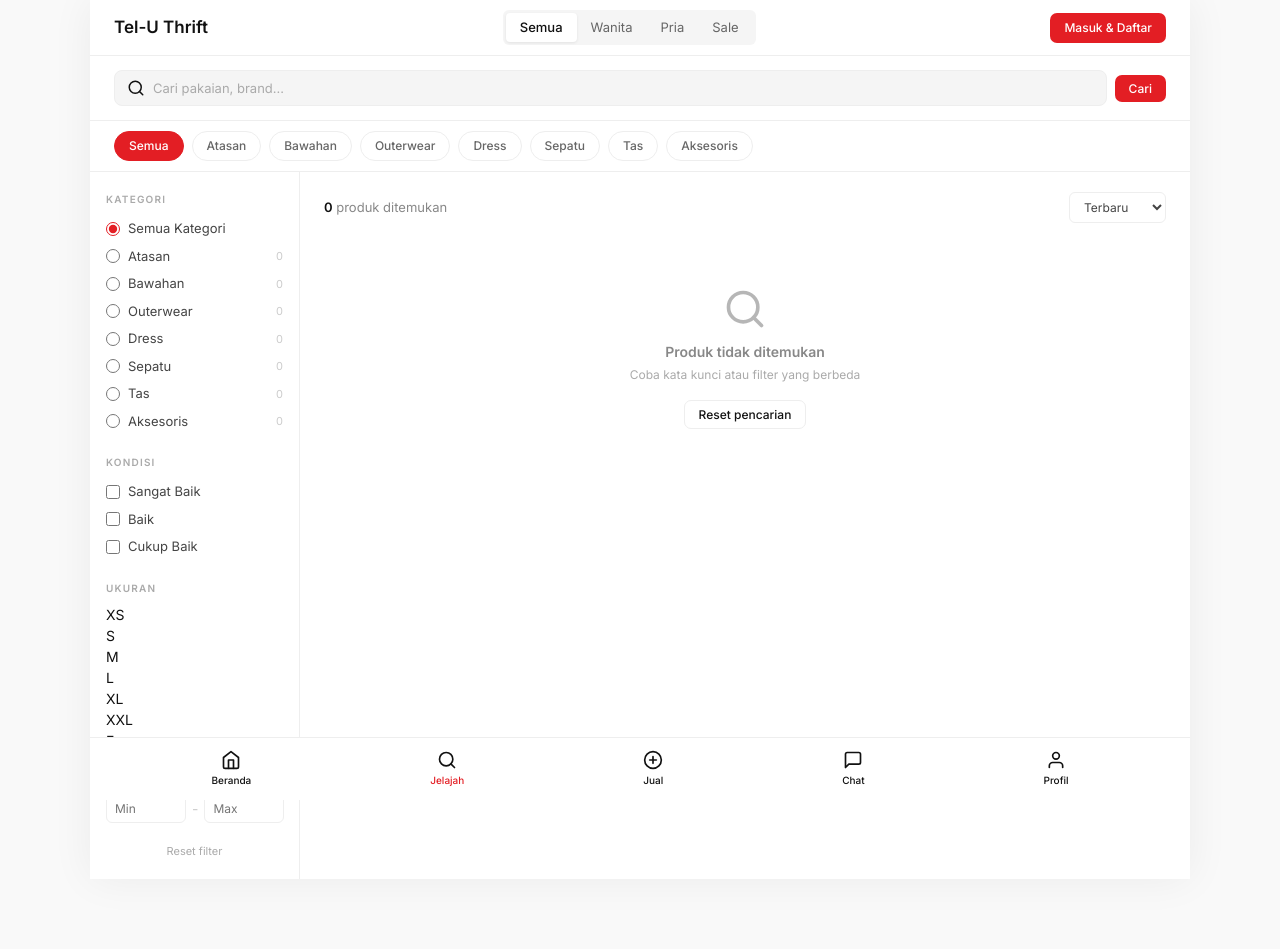
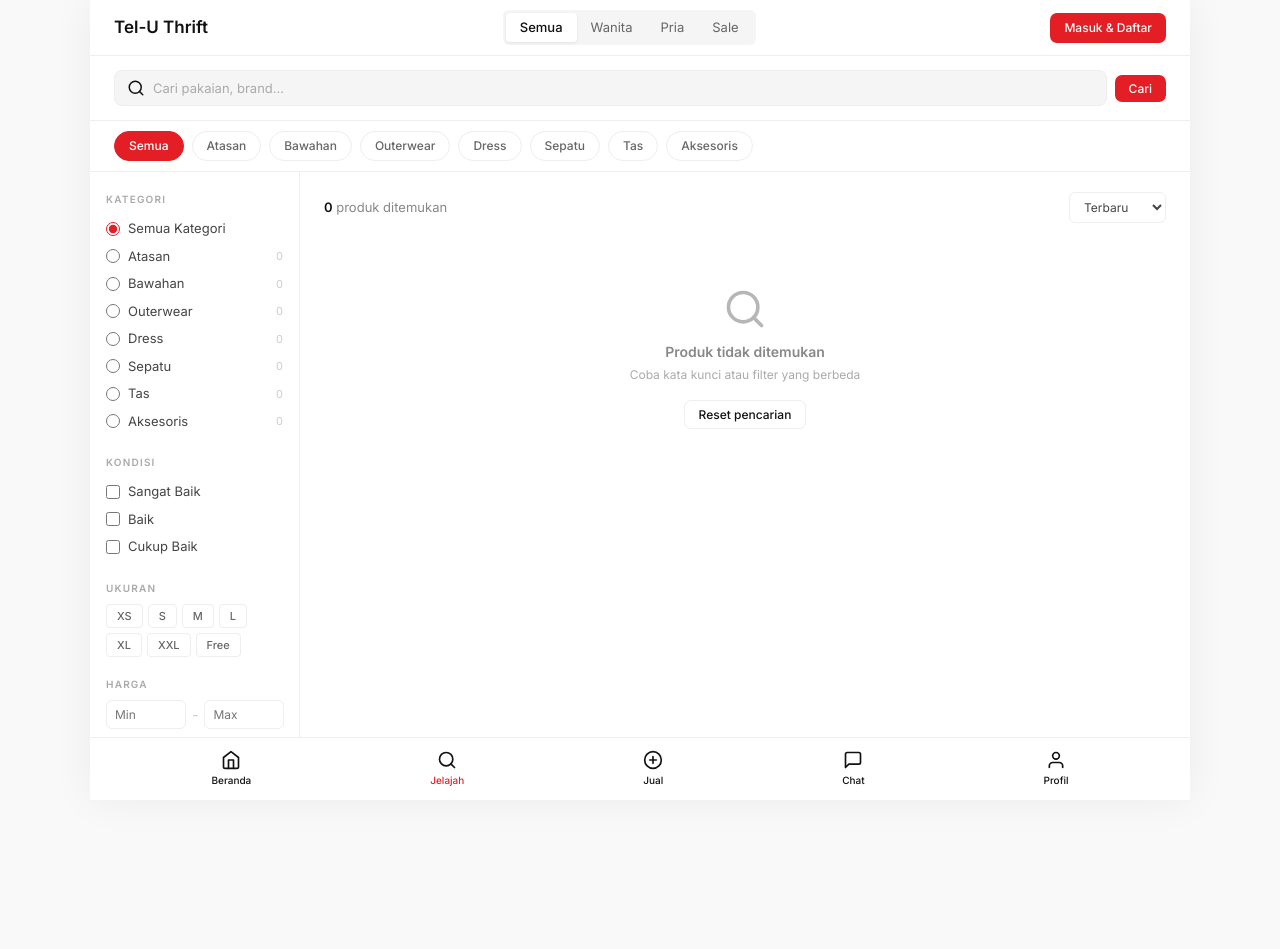
Before and after one commit to PBW-1-2026/4903-tubes-team-7, a PHP site: page /jelajah.php in a window 1280 px wide. After the commit the page ends 786 px from the top, so only its background shows below. Run offline with PHP 8.4, Linux system fonts and the light colour scheme; data that the repository does not hold is empty.

Commit message:
perbaikan filter ukuran

```diff
--- a/teluThrift/css/jelajah.css
+++ b/teluThrift/css/jelajah.css
@@ -327,6 +327,36 @@ img {
 .reset-filter:hover {
   color: #e31e24;
   text-decoration: underline;
+}
+
+.chip-ukuran {
+  display: flex;
+  flex-wrap: wrap;
+  gap: 5px;
+}
+
+.item-ukuran {
+  padding: 4px 10px;
+  border-radius: 4px;
+  font-size: 11px;
+  font-weight: 500;
+  color: #666666;
+  cursor: pointer;
+  border: 1.5px solid #eeeeee;
+  background: #ffffff;
+  transition: all 0.15s;
+  font-family: inherit;
+}
+
+.item-ukuran:hover {
+  border-color: #e31e24;
+  color: #e31e24;
+}
+
+.item-ukuran.aktif {
+  background: #e31e24;
+  color: #ffffff;
+  border-color: #e31e24;
 }
 
 .konten-utama {
--- a/teluThrift/jelajah.php
+++ b/teluThrift/jelajah.php
@@ -156,7 +156,7 @@ while ($k = mysqli_fetch_assoc($res_kat)) {
                     <?php foreach ($ukuran_list as $u): ?>
                     <div class="chip-wrap">
                         <input type="checkbox" name="ukuran" value="<?php echo $u; ?>" style="display:none;" <?php if (in_array($u, $ukuran_aktif)) echo 'checked'; ?>>
-                        <span class="item-ukuran <?php if (in_array($u, $ukuran_aktif)) echo 'aktif'; ?>" onclick="piliUkuran(event, this)"><?php echo $u; ?></span>
+                         <button type="button" class="item-ukuran <?php if (in_array($u, $ukuran_aktif)) echo 'aktif'; ?>" onclick="piliUkuran(event, this)"><?php echo $u; ?></button>
                     </div>
                     <?php endforeach; ?>
                 </div>
--- a/teluThrift/js/main.js
+++ b/teluThrift/js/main.js
@@ -3,6 +3,7 @@ function toggleSidebar() {
 }
 
 function piliUkuran(event, chip) {
+  event.preventDefault();
   chip.classList.toggle("aktif");
   var cb = chip.parentElement.querySelector('input[type="checkbox"]');
   if (cb) cb.checked = chip.classList.contains("aktif");
```
